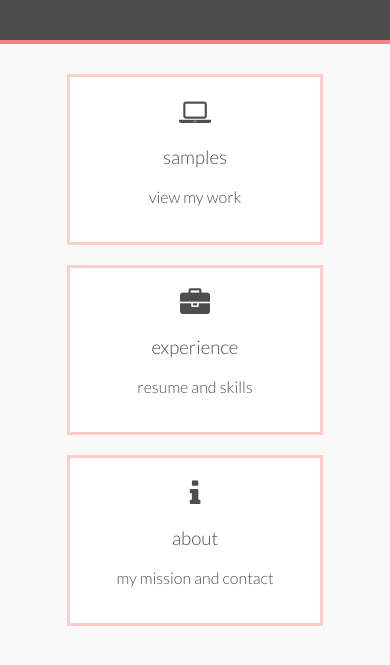
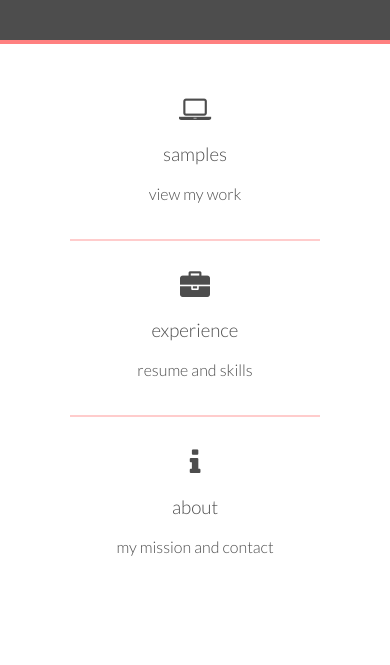
Before and after one commit to colleeno/wdi_resume, a plain HTML site: page index.html in a window 390 px wide. Shown: the part 177-842 px from the top of the page. Drawn offline with Linux system fonts and the light colour scheme.

Commit message:
set home section styles to side outline

```diff
--- a/style.css
+++ b/style.css
@@ -1,9 +1,14 @@
+* {
+  -moz-box-sizing: border-box; /* Firexfox */
+  -webkit-box-sizing: border-box; /* Safari/Chrome/iOS/Android */
+  box-sizing: border-box; /* IE */
+}
+
 body {
   margin: 0 auto;
   display: flex;
   flex-direction: column;
   justify-content: space-between;
-  background-color: #F9F9F9;
   font-family: 'lato', sans-serif;
   font-weight: 300;
 
@@ -83,26 +88,19 @@ section {
 
 section div {
   width: 250px;
-  margin: 20px 0;
+  margin: 30px 0;
+  padding: 30px 10px 30px 10px;
   text-align: center;
-  background-color: #ffffff;
-  padding: 20px 0 20px;
-  border: 3px solid #ffcccc;
   cursor: pointer;
+}
+
+.experience {
+  border-left: 2px solid #ffcccc;
+  border-right: 2px solid #ffcccc;
 }
 
 .fa {
   font-size: 30px;
-}
-
-.samples, .about {
-  margin: 30px 20px;
-
-}
-
-.experience {
-  margin: 30px 0;
-
 }
 
 @media screen and (max-width: 600px){
@@ -111,8 +109,9 @@ section div {
     flex-direction: column;
   }
 
-  .samples, .about, .experience {
-    margin: 10px;
+  section div {
+    margin: 0;
+    padding: 30px 0 20px 0;
   }
 
   header {
@@ -123,3 +122,9 @@ section div {
   h1 {
     font-size: 36px;
   }
+
+  .experience {
+    border: none;
+    border-top: 2px solid #ffcccc;
+    border-bottom: 2px solid #ffcccc;
+  }
```
